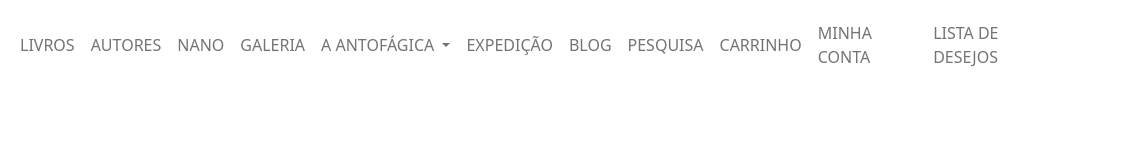
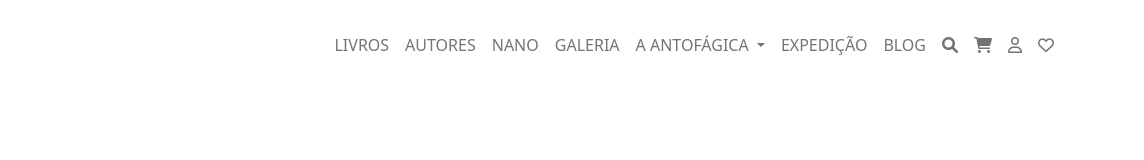
Before and after one commit to jumouramar/antofagica-bootstrap-clone, a plain HTML site: page index.html in a window 1280 px wide. Shown: the full height of the page, 136-1280 px from the left. Drawn offline with Linux system fonts and the light colour scheme.

Commit message:
feat: add font-awesome icons

```diff
--- a/index.html
+++ b/index.html
@@ -3,7 +3,8 @@
 <head>
     <meta charset="UTF-8">
     <meta name="viewport" content="width=device-width, initial-scale=1.0, shrink-to-fit=no">
-    <link href="assets/css/bootstrap.css" rel="stylesheet">
+    <link rel="stylesheet" href="assets/css/bootstrap.css">
+    <link rel="stylesheet" href="https://cdnjs.cloudflare.com/ajax/libs/font-awesome/6.0.0-beta3/css/all.min.css">
     <link rel="icon" href="assets/images/logo.webp" type="image/webp">
     <title>Home | Antofágica</title>
 </head>
@@ -54,18 +55,26 @@
 
                 <ul class="navbar-nav mr-auto">
                     <li class="nav-item">
-                        <a class="nav-link" href="#pesquisa">PESQUISA</a>
+                        <a class="nav-link" href="#pesquisa">
+                            <i class="fa-solid fa-search"></i>
+                        </a>
                     </li>
                     <li class="nav-item">
-                        <a class="nav-link" href="#carrinho">CARRINHO</a>
+                        <a class="nav-link" href="#carrinho">
+                            <i class="fa-solid fa-cart-shopping"></i>
+                        </a>
                     </li>
                 </ul>
                 <ul class="navbar-nav mr-auto">
                     <li class="nav-item">
-                        <a class="nav-link" href="#minha_conta">MINHA CONTA</a>
+                        <a class="nav-link" href="#minha_conta">
+                            <i class="fa-regular fa-user"></i>
+                        </a>
                     </li>
                     <li class="nav-item">
-                        <a class="nav-link" href="#lista_de_desejos">LISTA DE DESEJOS</a>
+                        <a class="nav-link" href="#lista_de_desejos">
+                            <i class="fa-regular fa-heart"></i>
+                        </a>
                     </li>
                 </ul>
             </div>
```
